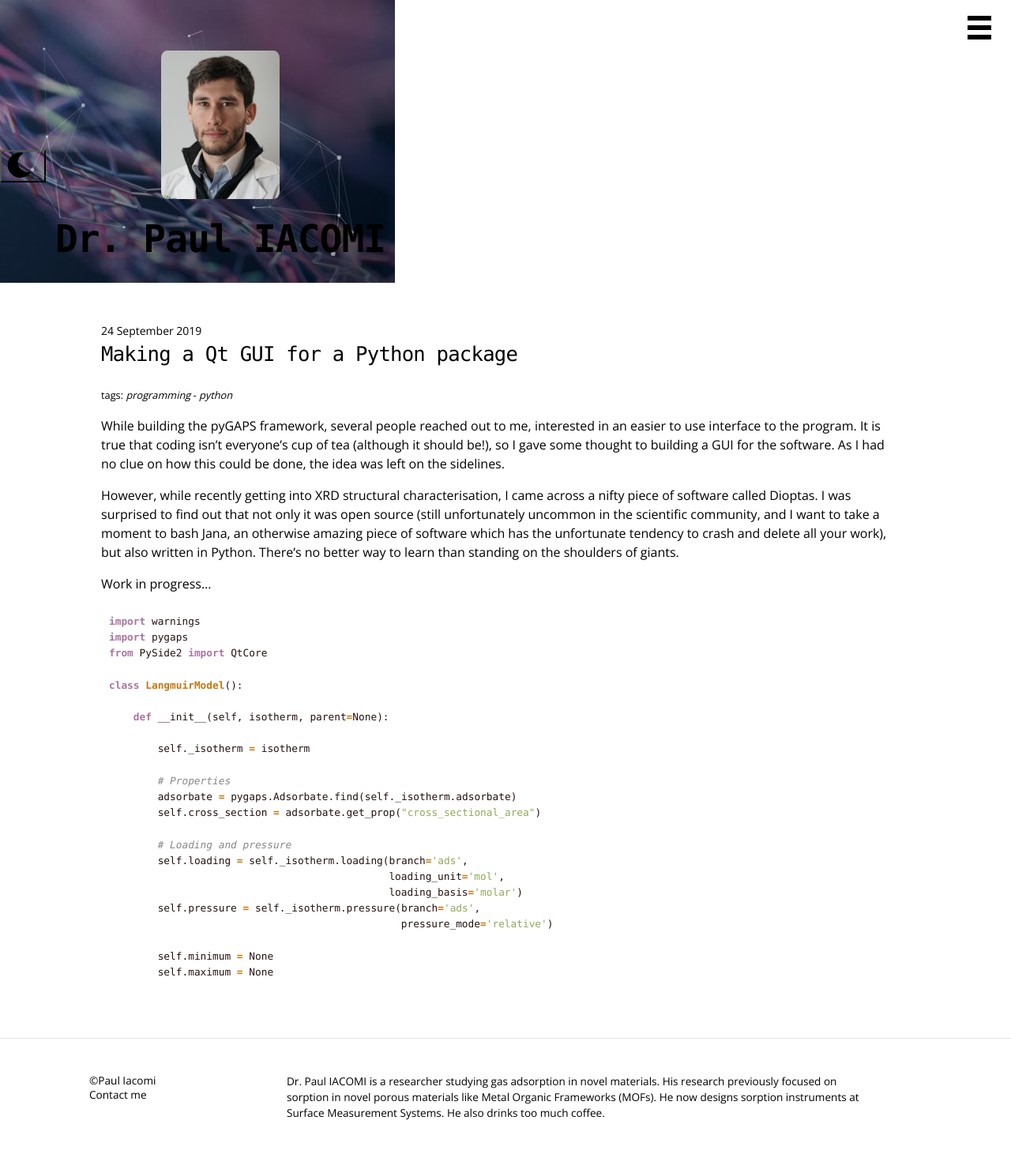
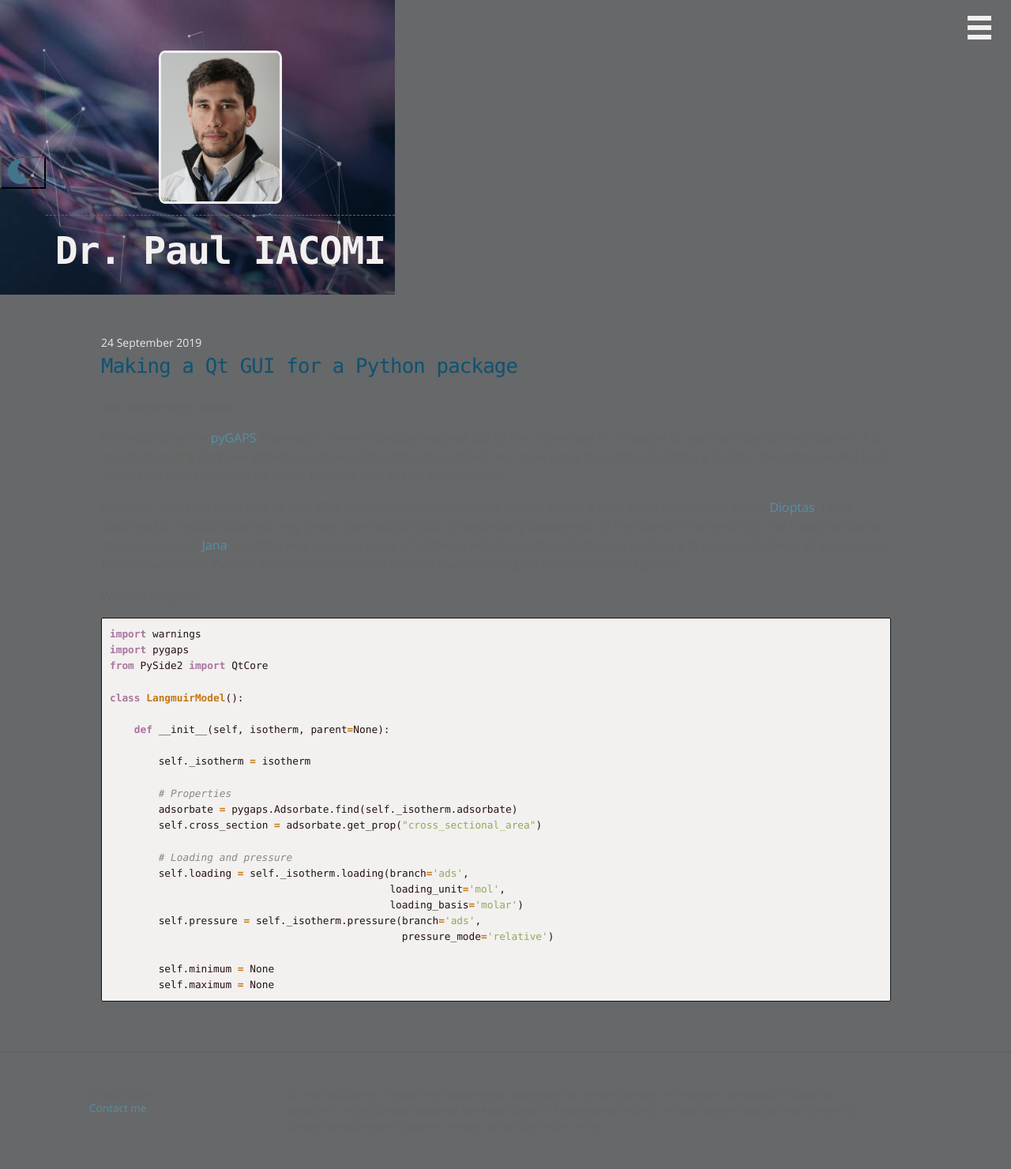
Before and after one commit to pauliacomi/pauliacomi.github.com, a Jekyll site: the page built from _posts/2019-09-24-making-a-gui.md, in a window 1280 px wide. Shown: the whole page at 79% size. Built offline with Jekyll 4.4.1, drawn with Linux system fonts in a browser that asks for light colours.

Commit message:
fix: again colors

```diff
--- a/_sass/_default_colors.scss
+++ b/_sass/_default_colors.scss
@@ -1,85 +1,66 @@
 // Raw colors
-
-$alto: rgb(37, 18, 18);
-$bouquet: rgb(170, 117, 159);
-$chelsea-cucumber: rgb(144, 170, 90);
-$cod-grey: rgb(21, 21, 21);
-$dove-grey: rgb(102, 102, 102);
-$transparent-grey: rgba(228, 226, 227, 0.712);
-$transparent-dark: rgba(40, 43, 45, 0.71);
-$transparent: rgba(0, 0, 0, 0.1);
-$gallery: rgb(234, 234, 234);
-$grey: rgb(136, 136, 136);
-$gulf-stream: rgb(68, 122, 113);
-$hippie-blue: rgb(85, 143, 168);
-$light-blue: rgb(126, 193, 223);
-$dark-blue: rgb(66, 116, 138);
-$darker-blue: rgb(15, 82, 113);
-$potters-clay: rgb(143, 85, 54);
-$rajah: rgb(194, 120, 18);
-$raw-sienna: rgb(216, 103, 11);
-$silver-chalice: rgb(170, 170, 170);
-$white: rgb(243, 240, 240);
-$off-white: rgb(226, 234, 238);
+:root{
+    --alto: rgb(37, 18, 18);
+    --bouquet: rgb(170, 117, 159);
+    --chelsea-cucumber: rgb(144, 170, 90);
+    --cod-grey: rgb(21, 21, 21);
+    --dove-grey: rgb(102, 102, 102);
+    --transparent-grey: rgba(228, 226, 227, 0.712);
+    --transparent-dark: rgba(40, 43, 45, 0.71);
+    --transparent: rgba(0, 0, 0, 0.1);
+    --gallery: rgb(234, 234, 234);
+    --grey: rgb(136, 136, 136);
+    --gulf-stream: rgb(68, 122, 113);
+    --hippie-blue: rgb(85, 143, 168);
+    --light-blue: rgb(126, 193, 223);
+    --dark-blue: rgb(66, 116, 138);
+    --darker-blue: rgb(15, 82, 113);
+    --potters-clay: rgb(143, 85, 54);
+    --rajah: rgb(194, 120, 18);
+    --raw-sienna: rgb(216, 103, 11);
+    --silver-chalice: rgb(170, 170, 170);
+    --white: rgb(243, 240, 240);
+    --off-white: rgb(226, 234, 238);
+}
 
 // Chosen pallette
 
-/* Default Colors */
-:root{
-    --background-light: $transparent-dark;
-    --background-dark: $dove-grey;
-    --background-grey-1: $grey;
-    --background-grey-2: $silver-chalice;
-    --background-grey-3: $off-white;
-
-    --text-light: $dove-grey;
-    --text-dark: $gallery;
-
-    --accent-light: $hippie-blue;
-    --accent-medium: $darker-blue;
-    --accent-dark: $dark-blue;
-
-    --accent-bright: $white;
-    --accent-dull: $cod-grey;
-    --accent-dull-2: $gulf-stream;
-}
-
 :root[color-mode="light"] {
   /* Light Colors */
-    --background-light: $transparent-dark;
-    --background-dark: $dove-grey;
-    --background-grey-1: $grey;
-    --background-grey-2: $silver-chalice;
-    --background-grey-3: $off-white;
+    --background-light: var(--transparent-dark);
+    --background-dark: var(--dove-grey);
+    --background-grey-1: var(--grey);
+    --background-grey-2: var(--silver-chalice);
+    --background-grey-3: var(--off-white);
 
-    --text-light: $dove-grey;
-    --text-dark: $gallery;
+    --text-light: var(--dove-grey);
+    --text-dark: var(--gallery);
 
-    --accent-light: $hippie-blue;
-    --accent-medium: $darker-blue;
-    --accent-dark: $dark-blue;
+    --accent-light: var(--hippie-blue);
+    --accent-medium: var(--darker-blue);
+    --accent-dark: var(--dark-blue);
 
-    --accent-bright: $white;
-    --accent-dull: $cod-grey;
+    --accent-bright: var(--white);
+    --accent-dull: var(--cod-grey);
 }
 
 :root[color-mode="dark"] {
     /* Dark Colors */
-    --background-light: $transparent-grey;
-    --background-dark: $dove-grey;
-    --background-grey-1: $grey;
-    --background-grey-2: $silver-chalice;
-    --background-grey-3: $off-white;
+    --background-light: var(--transparent-grey);
+    --background-dark: var(--dove-grey);
+    --background-grey-1: var(--grey);
+    --background-grey-2: var(--silver-chalice);
+    --background-grey-3: var(--off-white);
 
-    --text-light: $gallery;
-    --text-dark: $dove-grey;
+    --text-light: var(--gallery);
+    --text-dark: var(--dove-grey);
 
-    --accent-light: $hippie-blue;
-    --accent-medium: $darker-blue;
-    --accent-dark: $dark-blue;
+    --accent-light: var(--hippie-blue);
+    --accent-medium: var(--darker-blue);
+    --accent-dark: var(--dark-blue);
 
-    --accent-bright: $white;
-    --accent-dull: $cod-grey;
+    --accent-bright: var(--white);
+    --accent-dull: var(--cod-grey);
 }
 
 // Applied colors
--- a/_sass/_syntax_highlighting.scss
+++ b/_sass/_syntax_highlighting.scss
@@ -10,22 +10,22 @@
 
 .highlight {
 
-  $plaintext: $alto !default;
-  $string: $chelsea-cucumber !default;
-  $literal: $chelsea-cucumber !default;
-  $keyword: $bouquet !default;
-  $error-foreground: $cod-grey !default;
-  $error-background: $gulf-stream !default;
-  $comment: $grey !default;
-  $preprocessor: $rajah !default;
-  $name-space: $rajah !default;
-  $name-attribute: $hippie-blue !default;
-  $operator: $rajah !default;
-  $keyword-type: $hippie-blue !default;
-  $regex: $gulf-stream !default;
-  $string-escape: $potters-clay !default;
-  $deleted: $gulf-stream !default;
-  $header: $hippie-blue !default;
+  $plaintext: var(--alto) !default;
+  $string: var(--chelsea-cucumber) !default;
+  $literal: var(--chelsea-cucumber) !default;
+  $keyword: var(--bouquet) !default;
+  $error-foreground: var(--cod-grey) !default;
+  $error-background: var(--gulf-stream) !default;
+  $comment: var(--grey) !default;
+  $preprocessor: var(--rajah) !default;
+  $name-space: var(--rajah) !default;
+  $name-attribute: var(--hippie-blue) !default;
+  $operator: var(--rajah) !default;
+  $keyword-type: var(--hippie-blue) !default;
+  $regex: var(--gulf-stream) !default;
+  $string-escape: var(--potters-clay) !default;
+  $deleted: var(--gulf-stream) !default;
+  $header: var(--hippie-blue) !default;
 
   color: $plaintext;
 
--- a/_sass/layout.scss
+++ b/_sass/layout.scss
@@ -133,7 +133,7 @@
 /* Footer */
 
 .footer {
-  border-top: 1px solid $transparent;
+  border-top: 1px solid var(--transparent);
   padding: $spacing-unit 10%;
 }
 
```
